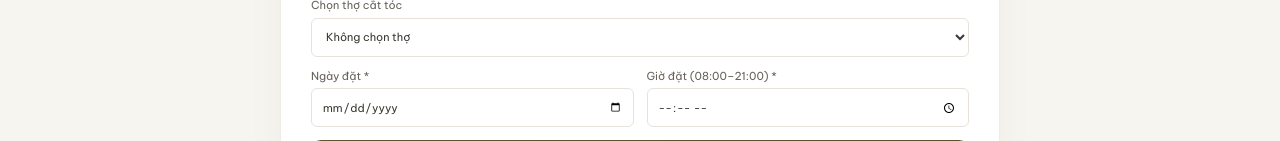
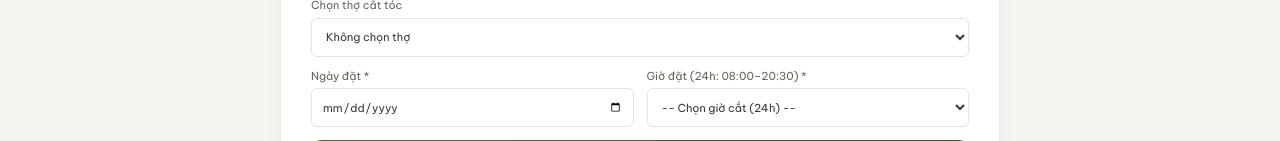
Before and after one commit to 2110trannhatquang-sketch/THE-GENT-BARBERSHOP, a React (Vite) app in the folder 1-frontend/: page /booking in a window 1280 px wide. Shown: the part 811-952 px from the top of the page. Built offline with nearby package versions, Linux system fonts and the light colour scheme.

Commit message:
Use 24-hour Vietnamese time slots without SA/CH

```diff
--- a/1-frontend/src/pages/Appointments.jsx
+++ b/1-frontend/src/pages/Appointments.jsx
@@ -495,13 +495,24 @@ export default function Appointments() {
             </label>
 
             <label>
-              Giờ cắt *
-              <input
-                type="time"
+              Giờ cắt (24h) *
+              <select
                 required
                 value={form.time}
                 onChange={(e) => setForm({ ...form, time: e.target.value })}
-              />
+              >
+                {[
+                  "08:00", "08:30", "09:00", "09:30", "10:00", "10:30",
+                  "11:00", "11:30", "12:00", "12:30", "13:00", "13:30",
+                  "14:00", "14:30", "15:00", "15:30", "16:00", "16:30",
+                  "17:00", "17:30", "18:00", "18:30", "19:00", "19:30",
+                  "20:00", "20:30"
+                ].map((slot) => (
+                  <option key={slot} value={slot}>
+                    {slot}
+                  </option>
+                ))}
+              </select>
             </label>
 
             <div className="form-actions">
--- a/1-frontend/src/pages/Booking.jsx
+++ b/1-frontend/src/pages/Booking.jsx
@@ -26,6 +26,14 @@ const getStaffNames = () => {
     ? list
     : ["Trần Quốc Huy", "Phạm Đức Long", "Nguyễn Thành Đạt"];
 };
+
+const TIME_SLOTS_24H = [
+  "08:00", "08:30", "09:00", "09:30", "10:00", "10:30",
+  "11:00", "11:30", "12:00", "12:30", "13:00", "13:30",
+  "14:00", "14:30", "15:00", "15:30", "16:00", "16:30",
+  "17:00", "17:30", "18:00", "18:30", "19:00", "19:30",
+  "20:00", "20:30"
+];
 
 const getStoredData = (key, fallback) => {
   try {
@@ -372,17 +380,21 @@ export default function Booking() {
             </label>
 
             <label>
-              Giờ đặt (08:00–21:00) *
-              <input
-                type="time"
-                min="08:00"
-                max="20:59"
+              Giờ đặt (24h: 08:00–20:30) *
+              <select
                 required
                 value={form.time}
                 onChange={e =>
                   setForm({ ...form, time: e.target.value })
                 }
-              />
+              >
+                <option value="">-- Chọn giờ cắt (24h) --</option>
+                {TIME_SLOTS_24H.map(slot => (
+                  <option key={slot} value={slot}>
+                    {slot}
+                  </option>
+                ))}
+              </select>
             </label>
 
             {selectedService && (
```
